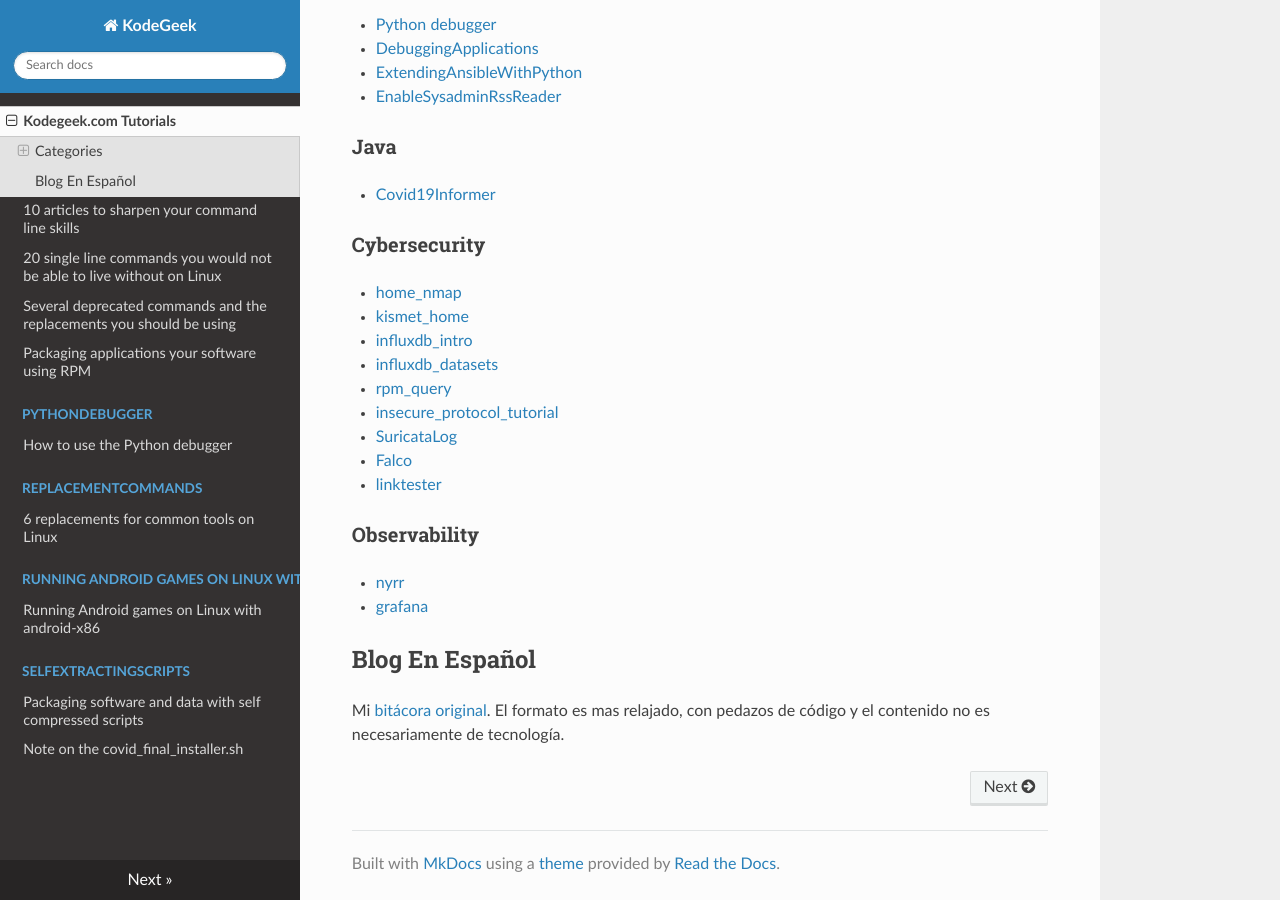
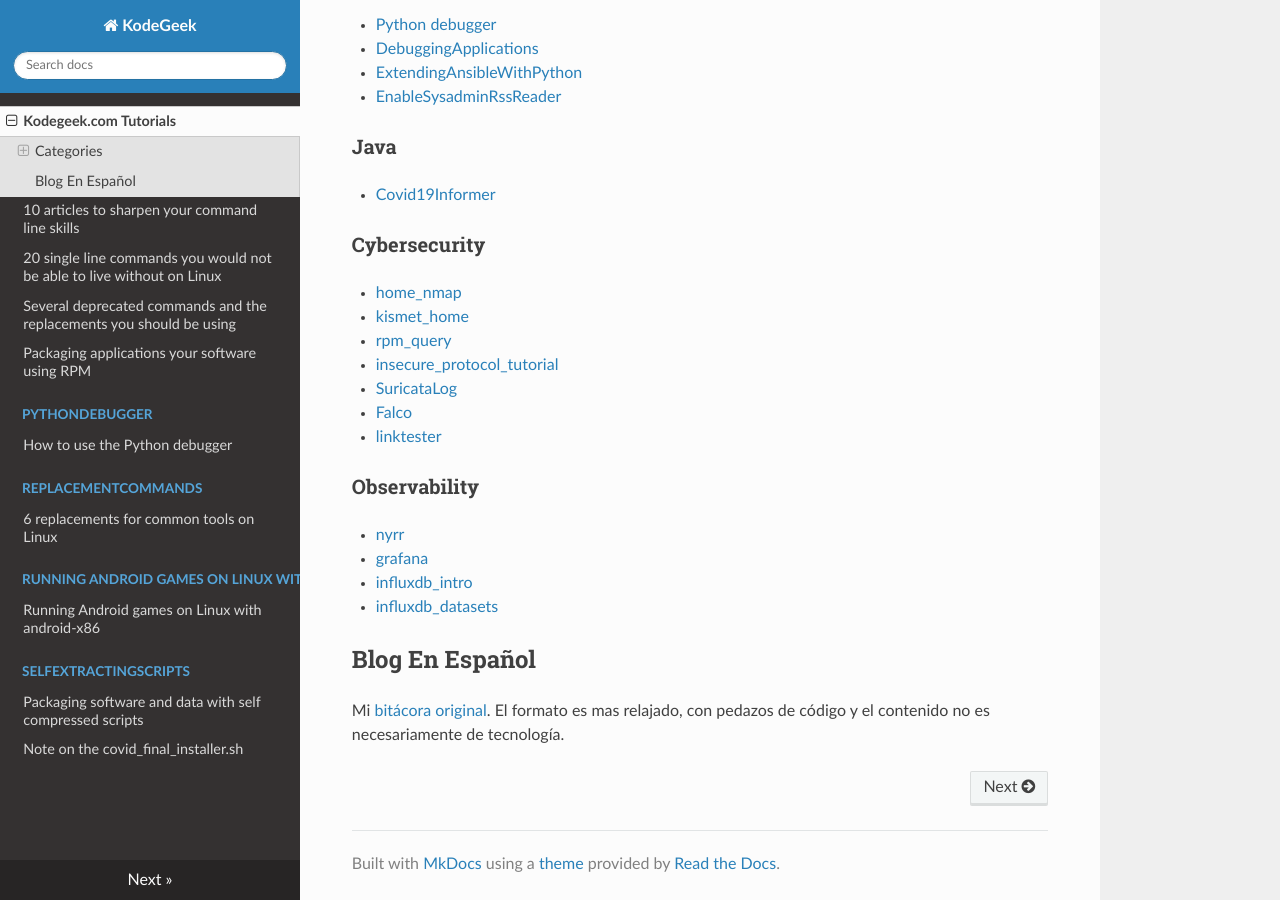
Before and after one commit to josevnz/tutorials, an MkDocs documentation site: the page built from docs/README.md, in a window 1280 px wide and 900 px high, scrolled down 881 px. Built offline with MkDocs 1.6.1, drawn with Linux system fonts in a browser that asks for light colours; nearby versions of some CDN libraries; some of the changed lines change nothing that is shown.

Commit message:
Small fix for navigation

```diff
--- a/docs/README.md
+++ b/docs/README.md
@@ -43,8 +43,6 @@ I tried my best to group them by categories
 
 * [home_nmap](home_nmap/README.md)
 * [kismet_home](kismet_home/README.md)
-* [influxdb_intro](influxdb_intro/README.md)
-* [influxdb_datasets](influxdb_datasets/README.md)
 * [rpm_query](rpm_query/README.md)
 * [insecure_protocol_tutorial](insecure_protocol_tutorial/README.md)
 * [SuricataLog](SuricataLog/README.md)
@@ -55,6 +53,8 @@ I tried my best to group them by categories
 
 * [nyrr](nyrr/README.md)
 * [grafana](grafana/README.md)
+* [influxdb_intro](influxdb_intro/README.md)
+* [influxdb_datasets](influxdb_datasets/README.md)
 
 ## Blog En Español
 
```
